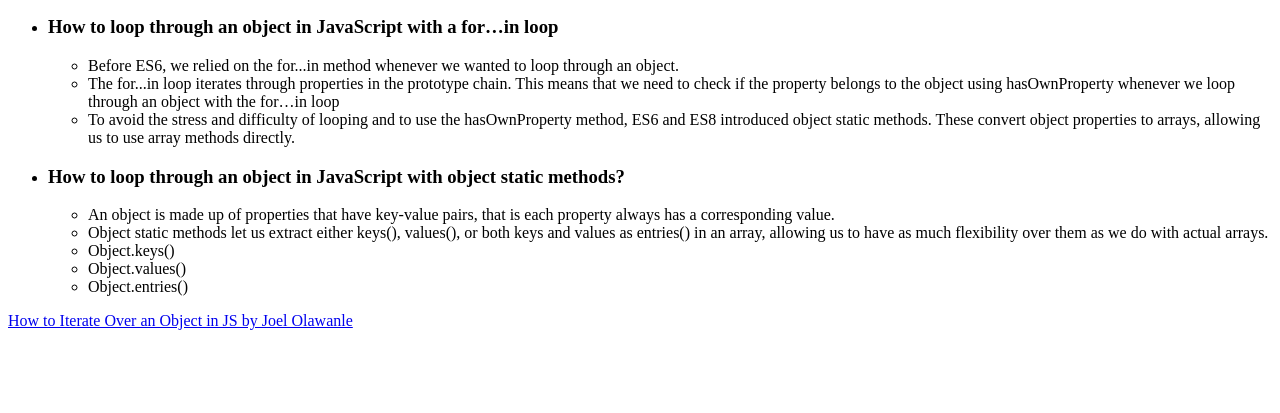
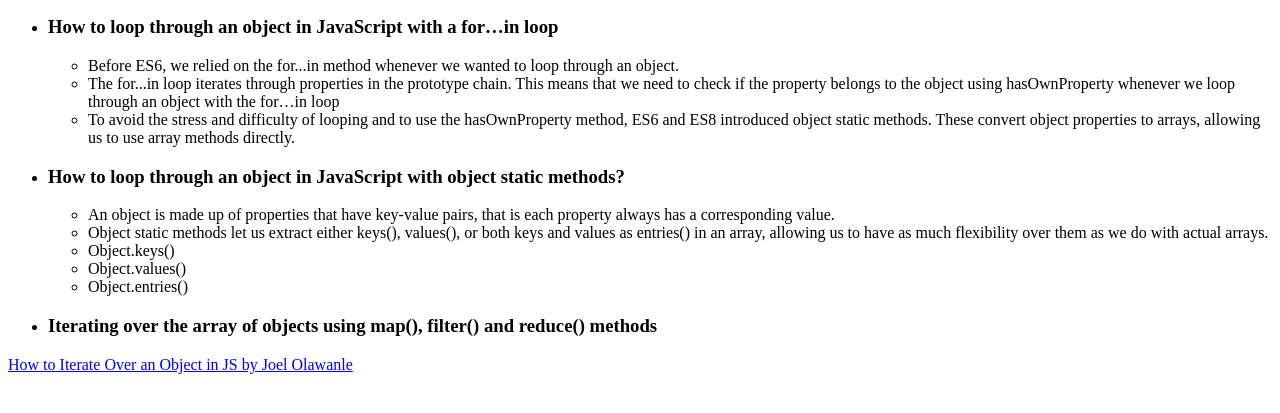
Before and after one commit to yugmani/obj-iterate-js, a website: page index.html in a window 1280 px wide. Shown: the part 123-536 px from the top of the page. Drawn offline with Linux system fonts and the light colour scheme.

Commit message:
update list item in index.html

```diff
--- a/index.html
+++ b/index.html
@@ -53,6 +53,12 @@
         <li>Object.entries()</li>
       </ul>
     </li>
+    <li>
+      <h3>
+        Iterating over the array of objects using map(), filter() and reduce()
+        methods
+      </h3>
+    </li>
   </ul>
   <p>
     <a
```
